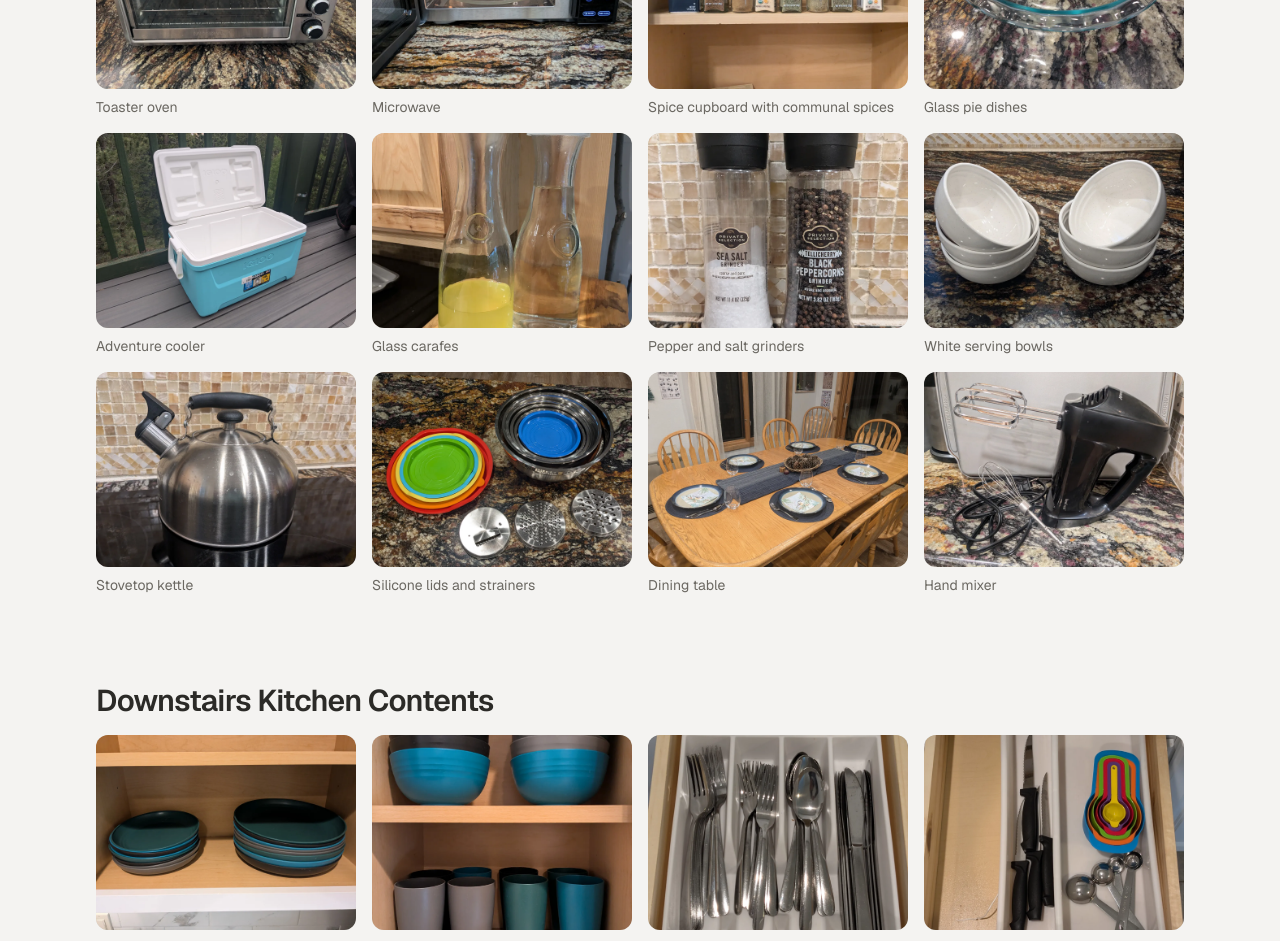
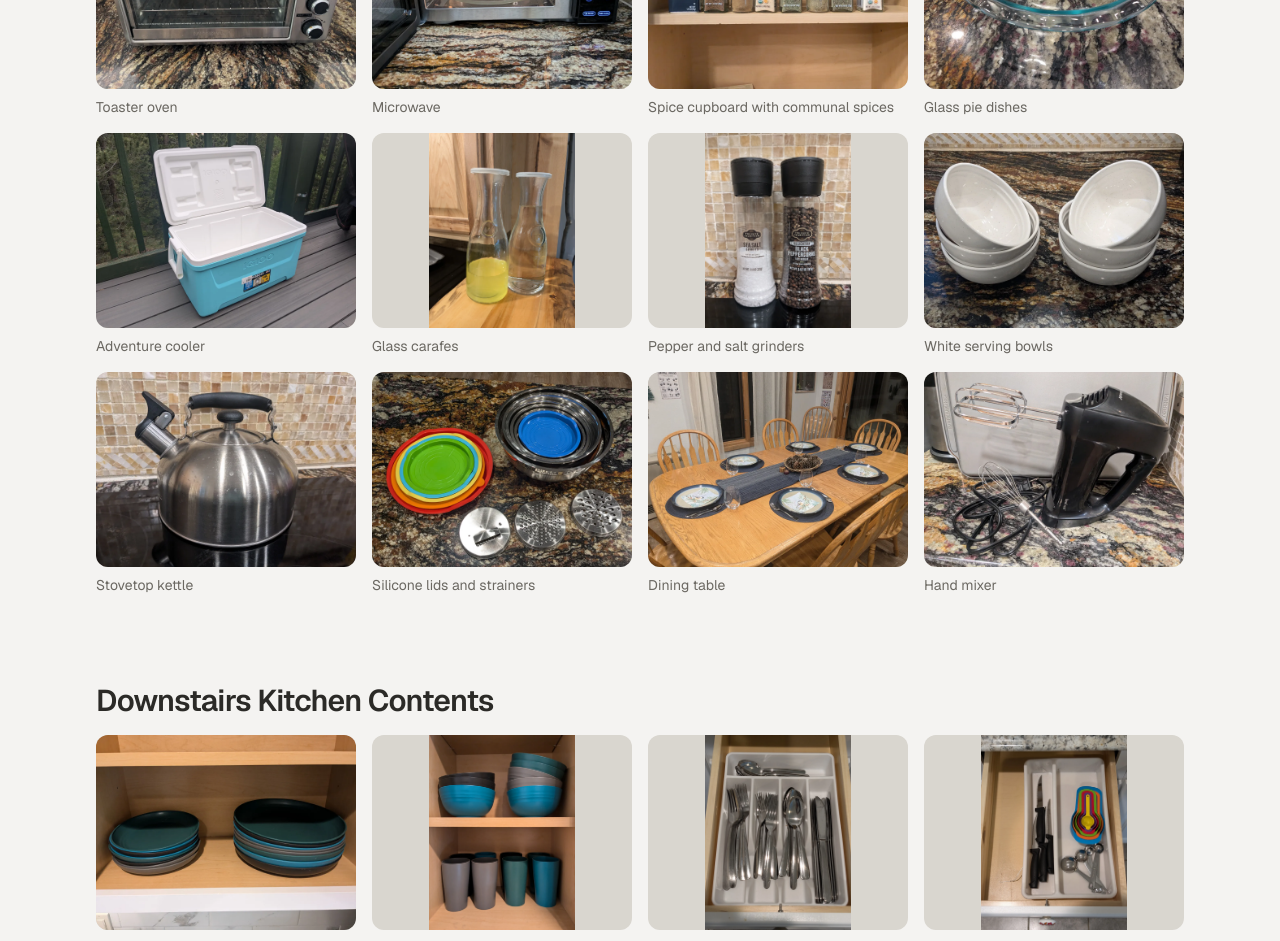
Before and after one commit to BruerDevelopment/pinehurstmtnlodge-new, a Next.js app: page /pinehurstmtnlodge-new/kitchen_guide in a window 1280 px wide. Shown: the part 1200-2141 px from the top of the page. Built offline with nearby package versions, Linux system fonts and the light colour scheme.

Commit message:
fix image contain in kitchen

```diff
--- a/src/app/kitchen_guide/page.tsx
+++ b/src/app/kitchen_guide/page.tsx
@@ -39,11 +39,11 @@ export default function KitchenGuidePage() {
       </section>
 
       <Section id="upstairs-kitchen" title="Upstairs Kitchen Contents">
-        <PhotoGallery photos={upstairsPhotos} columns="sm:grid-cols-2 lg:grid-cols-3 xl:grid-cols-4" />
+        <PhotoGallery photos={upstairsPhotos} columns="sm:grid-cols-2 lg:grid-cols-3 xl:grid-cols-4" fit="contain" />
       </Section>
 
       <Section id="downstairs-kitchen" title="Downstairs Kitchen Contents">
-        <PhotoGallery photos={downstairsPhotos} columns="sm:grid-cols-2 lg:grid-cols-3 xl:grid-cols-4" />
+        <PhotoGallery photos={downstairsPhotos} columns="sm:grid-cols-2 lg:grid-cols-3 xl:grid-cols-4" fit="contain" />
       </Section>
 
       <section className="mx-auto max-w-6xl px-4 pb-16 md:px-8">
--- a/src/components/ui/PhotoGallery.tsx
+++ b/src/components/ui/PhotoGallery.tsx
@@ -12,10 +12,13 @@ export default function PhotoGallery({
   photos,
   columns = "sm:grid-cols-2 lg:grid-cols-3",
   previewCount,
+  fit = "cover",
 }: {
   photos: GalleryPhoto[];
   columns?: string;
   previewCount?: number;
+  // "contain" shows the whole photo inside the tile instead of cropping it.
+  fit?: "cover" | "contain";
 }) {
   const [index, setIndex] = useState<number | null>(null);
 
@@ -34,7 +37,7 @@ export default function PhotoGallery({
                   alt={photo.alt}
                   fill
                   sizes="(min-width: 1024px) 33vw, (min-width: 640px) 50vw, 100vw"
-                  className="object-cover transition-transform group-hover:scale-[1.02]"
+                  className={`${fit === "contain" ? "object-contain" : "object-cover"} transition-transform group-hover:scale-[1.02]`}
                 />
               </div>
               {photo.caption && <p className="mt-2 text-sm text-muted">{photo.caption}</p>}
```
